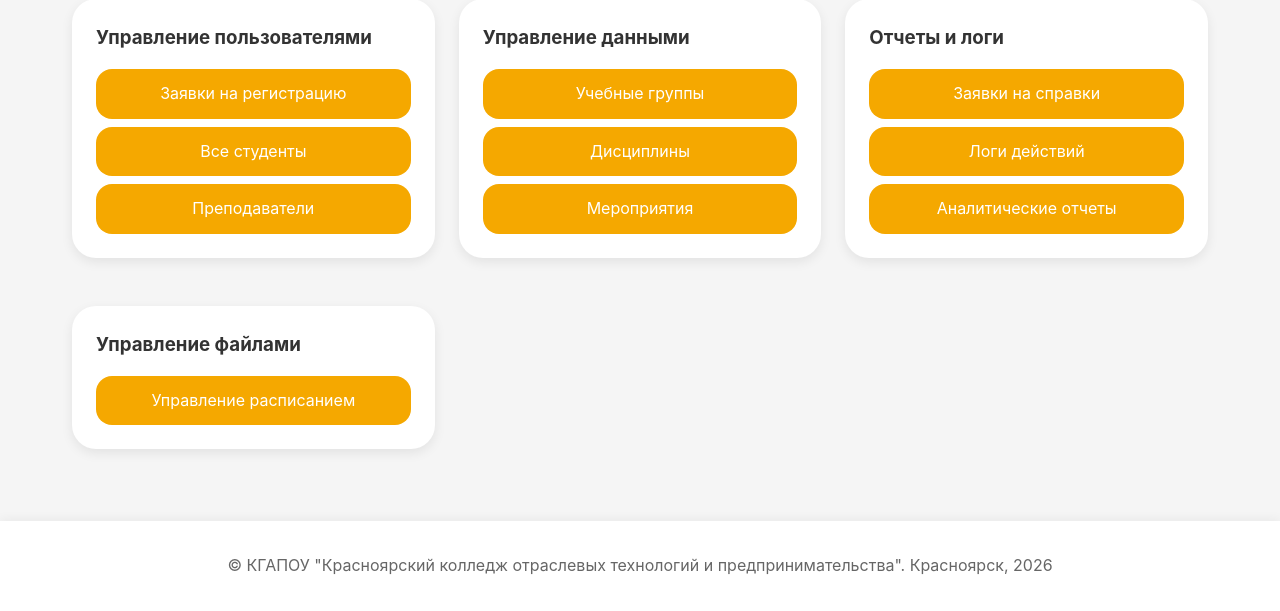
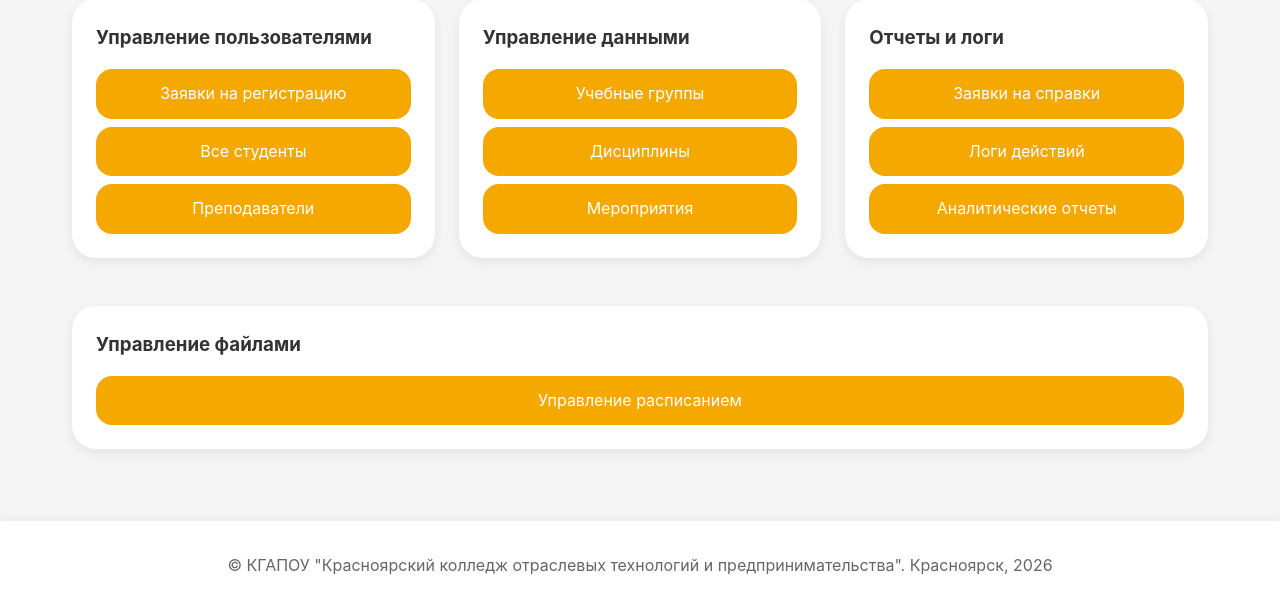
Before and after one commit to NAMUoU/college-app, a Python web app: template templates/admin/dashboard.html in a window 1280 px wide. Shown: the part 521-1132 px from the top of the page. Run offline with Jinja, Linux system fonts and the light colour scheme; the template is opened without the code that fills it, so the values that code supplies are empty.

Commit message:
Изменено расположение блока Управление файлами

```diff
--- a/templates/admin/dashboard.html
+++ b/templates/admin/dashboard.html
@@ -27,6 +27,7 @@
     </div>
 </div>
 
+<!-- Первая строка: три основных блока -->
 <div class="grid">
     <div class="card">
         <h3>Управление пользователями</h3>
@@ -54,14 +55,15 @@
             <a href="{{ url_for('admin_reports') }}" class="btn btn-primary">Аналитические отчеты</a>
         </div>
     </div>
+</div>
 
-    <!-- ВОТ ЭТОТ БЛОК ДОЛЖЕН БЫТЬ ДОБАВЛЕН -->
+<!-- Вторая строка: управление файлами -->
+<div class="grid">
     <div class="card">
         <h3>Управление файлами</h3>
         <div style="display: flex; flex-direction: column; gap: 0.5rem;">
             <a href="{{ url_for('manage_schedule') }}" class="btn btn-primary">Управление расписанием</a>
         </div>
     </div>
-    <!-- КОНЕЦ БЛОКА -->
 </div>
 {% endblock %}
```
